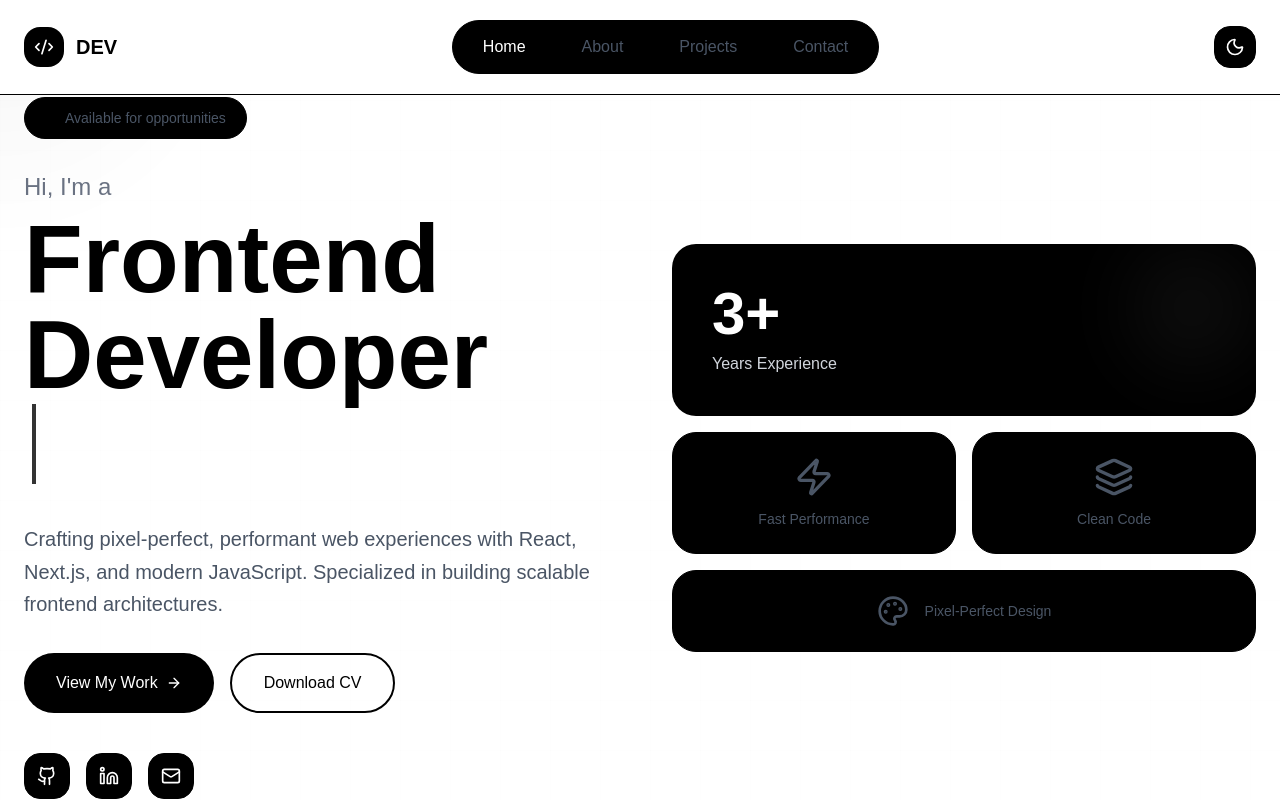
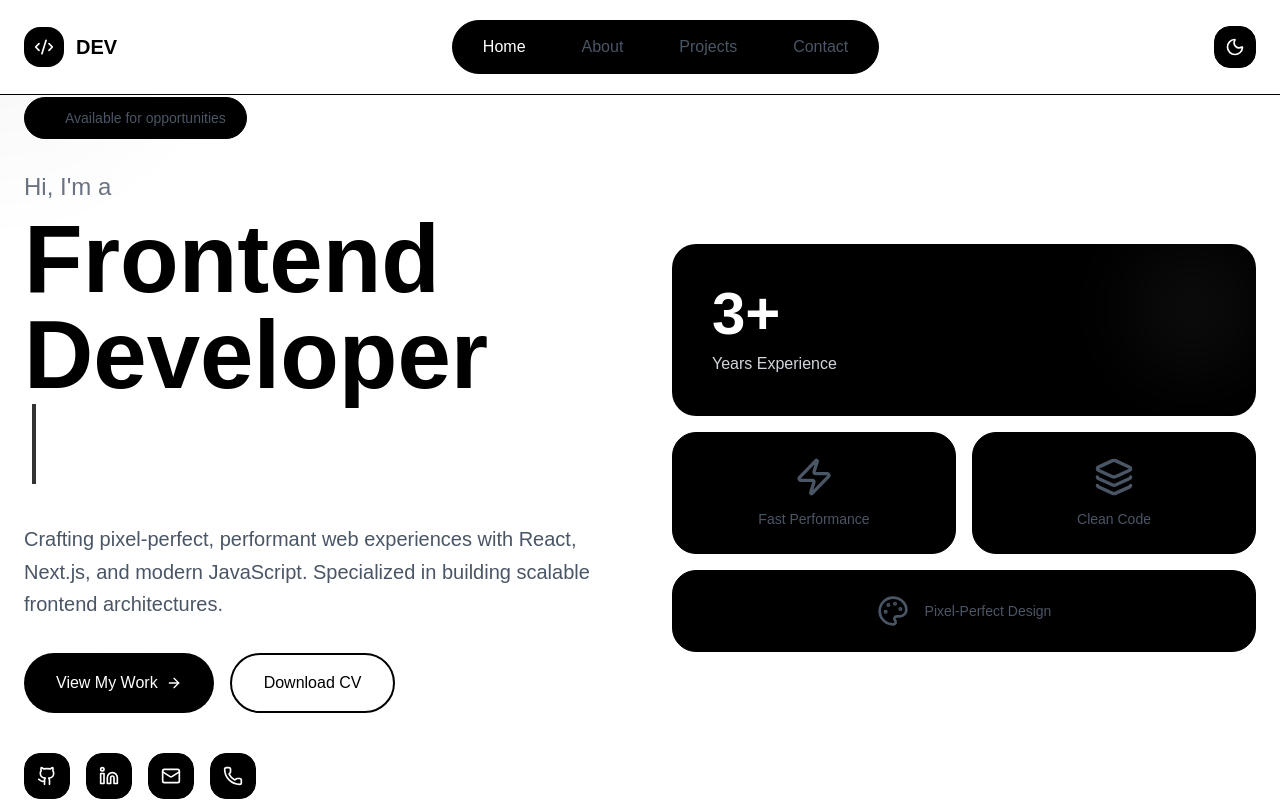
Before and after one commit to theasifimam/asifimam, a Next.js app: page / in a window 1280 px wide. Shown: the top 801 px of the page. Built offline with nearby package versions, Linux system fonts and the light colour scheme.

Commit message:
contact, email added

```diff
--- a/src/app/page.js
+++ b/src/app/page.js
@@ -15,6 +15,7 @@ import {
   Palette,
   Moon,
   Sun,
+  Phone,
 } from "lucide-react";
 
 export default function Portfolio() {
@@ -118,8 +119,8 @@ export default function Portfolio() {
       ? "border-white border-opacity-10"
       : "border-black border-opacity-10",
     borderHover: isDark
-      ? "hover:border-white hover:border-opacity-30"
-      : "hover:border-black hover:border-opacity-30",
+      ? "hover:border-white hover:text-black hover:border-opacity-30"
+      : "hover:border-black hover:text-white hover:border-opacity-30",
     bgCard: isDark ? "bg-white bg-opacity-5" : "bg-black bg-opacity-500",
     bgCardHover: isDark
       ? "hover:bg-white hover:bg-opacity-10"
@@ -310,7 +311,7 @@ export default function Portfolio() {
                   <ArrowRight className="w-4 h-4 group-hover:translate-x-1 transition-transform" />
                 </button>
                 <button
-                  className={`px-8 py-4 border-2 ${theme.border} rounded-full ${theme.borderHover} ${theme.bgCardHover} transition-all font-medium`}
+                  className={`px-8 py-4 border-2 ${theme.border} cursor:pointer rounded-full ${theme.borderHover} ${theme.bgCardHover} transition-all font-medium`}
                   onClick={downloadCV}
                 >
                   Download CV
@@ -319,7 +320,7 @@ export default function Portfolio() {
 
               <div className="flex gap-4">
                 <a
-                  href="#"
+                  href="https://github.com/theasifimam"
                   className={`p-3 ${theme.bgCard} rounded-2xl border ${theme.border} ${theme.borderHover} ${theme.bgCardHover} transition-all`}
                 >
                   <Github
@@ -329,7 +330,7 @@ export default function Portfolio() {
                   />
                 </a>
                 <a
-                  href="#"
+                  href="https://linkedin.com/in/theasifimam"
                   className={`p-3 ${theme.bgCard} rounded-2xl border ${theme.border} ${theme.borderHover} ${theme.bgCardHover} transition-all`}
                 >
                   <Linkedin
@@ -339,10 +340,20 @@ export default function Portfolio() {
                   />
                 </a>
                 <a
-                  href="#"
+                  href="mailto:asifimam999@gmail.com"
                   className={`p-3 ${theme.bgCard} rounded-2xl border ${theme.border} ${theme.borderHover} ${theme.bgCardHover} transition-all`}
                 >
                   <Mail
+                    className={`w-5 h-5 ${
+                      isDark ? "text-black" : "text-white"
+                    }`}
+                  />
+                </a>
+                <a
+                  href="tel:+918882868861"
+                  className={`p-3 ${theme.bgCard} rounded-2xl border ${theme.border} ${theme.borderHover} ${theme.bgCardHover} transition-all`}
+                >
+                  <Phone
                     className={`w-5 h-5 ${
                       isDark ? "text-black" : "text-white"
                     }`}
```
